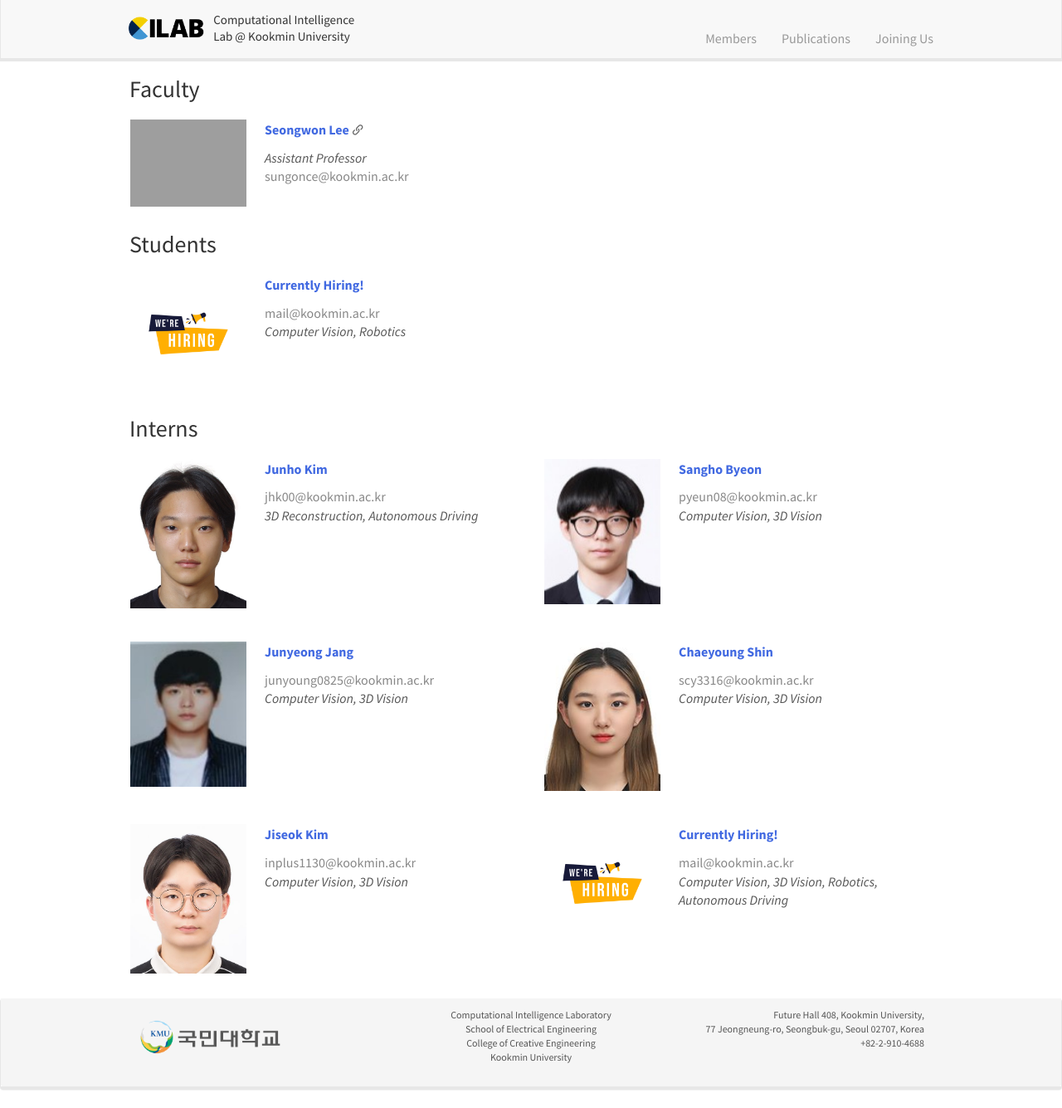
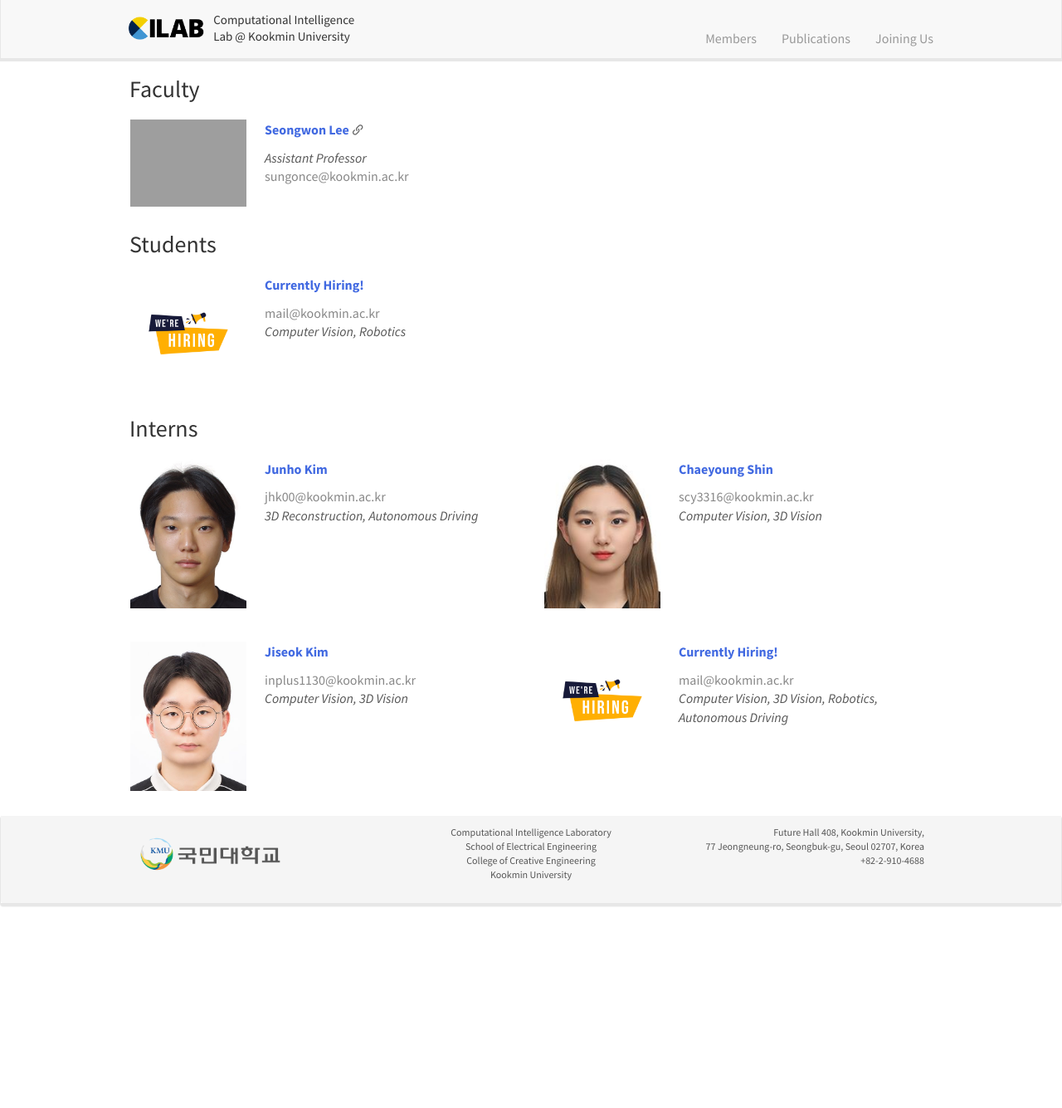
Before and after one commit to kookmin-cilab/kookmin-cilab.github.io, a Jekyll site: the page built from _pages/members.md, in a window 1280 px wide and 1335 px high. Shown: the whole window at 83% size. Built offline with Jekyll 4.4.1, drawn with Linux system fonts in a browser that asks for light colours; nearby versions of some CDN libraries; some web fonts are replaced.

Commit message:
Remove interns Sangho Byeon and Junyeong Jang
Removed entries for Sangho Byeon and Junyeong Jang.

```diff
--- a/_data/interns.yml
+++ b/_data/interns.yml
@@ -10,16 +10,6 @@
   photo: jhkim.jpg
   external_email: jhk00@kookmin.ac.kr
   interests: 3D Reconstruction, Autonomous Driving
-
-- name: Sangho Byeon
-  photo: shbyeon.jpg
-  external_email: pyeun08@kookmin.ac.kr
-  interests: Computer Vision, 3D Vision
-
-- name: Junyeong Jang
-  photo: jyjang.jpg
-  external_email: junyoung0825@kookmin.ac.kr
-  interests: Computer Vision, 3D Vision
 
 - name: Chaeyoung Shin
   photo: cyshin.jpg
```
